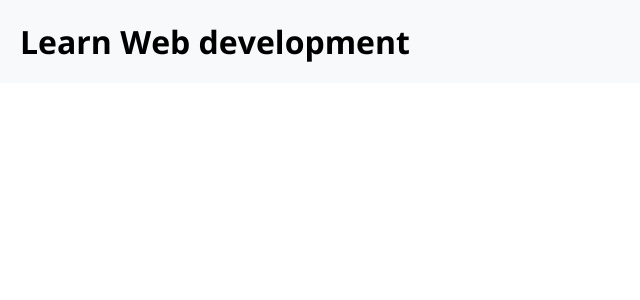
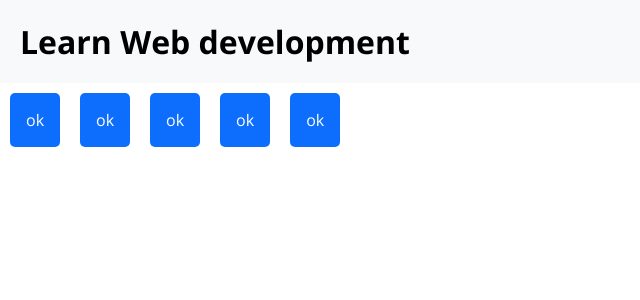
Before and after one commit to penso996/react-use-state, a React (Vite) app: page / in a window 1280 px wide. Shown: the top 300 px of the page, without its empty margins (0-640 px from the left). Built offline with nearby package versions, Linux system fonts and the light colour scheme; a web font is replaced by a local one.

Commit message:
added static button + css

```diff
--- a/src/index.css
+++ b/src/index.css
@@ -19,3 +19,16 @@ header h1 {
 }
 
 /* MAIN (Main.jsx) */
+main ul {
+    display: flex;
+    align-items: center;
+}
+
+main li {
+    background-color: rgba(13, 110, 253, 255);
+    padding: 1em;
+    color: white;
+    margin: 10px;
+    list-style: none;
+    border-radius: 5px;
+}
--- a/src/page_components/Main.jsx
+++ b/src/page_components/Main.jsx
@@ -1,7 +1,48 @@
 // Main.jsx
 export default function Main() {
+
+    const languages = [
+        {
+            id: 1,
+            title: "HTML",
+            description: "HTML (HyperText Markup Language) è il linguaggio standard per creare pagine e applicazioni web. Struttura il contenuto web e fornisce elementi di base come titoli, paragrafi e immagini."
+        },
+        {
+            id: 2,
+            title: "CSS",
+            description: "CSS (Cascading Style Sheets) è un linguaggio di stile utilizzato per descrivere la presentazione di un documento scritto in HTML o XML. Controlla il layout, i colori, i caratteri e l'aspetto complessivo di una pagina web."
+        },
+        {
+            id: 3,
+            title: "JavaScript",
+            description: "JavaScript è un linguaggio di programmazione dinamico utilizzato per lo sviluppo web, che consente contenuti interattivi come grafici animati, pulsanti cliccabili e altre funzionalità dinamiche sui siti web."
+        },
+        {
+            id: 4,
+            title: "Node.js",
+            description: "Node.js è un ambiente di runtime JavaScript lato server che permette di utilizzare JavaScript anche sul backend, consentendo agli sviluppatori di usare lo stesso linguaggio sia sul client che sul server."
+        },
+        {
+            id: 5,
+            title: "Express",
+            description: "Express è un framework per applicazioni web minimalista e veloce per Node.js. Fornisce strumenti robusti per creare applicazioni web e API e semplifica la gestione delle rotte e delle richieste."
+        },
+        {
+            id: 6,
+            title: "ReactJS",
+            description: "ReactJS è una libreria JavaScript per costruire interfacce utente, in particolare applicazioni a pagina singola. Consente agli sviluppatori di creare componenti UI riutilizzabili e di gestire efficacemente lo stato dell'applicazione."
+        }
+    ];
+
     return (
         <main>
+            <ul>
+                <li>ok</li>
+                <li>ok</li>
+                <li>ok</li>
+                <li>ok</li>
+                <li>ok</li>
+            </ul>
         </main>
     );
 }
```
